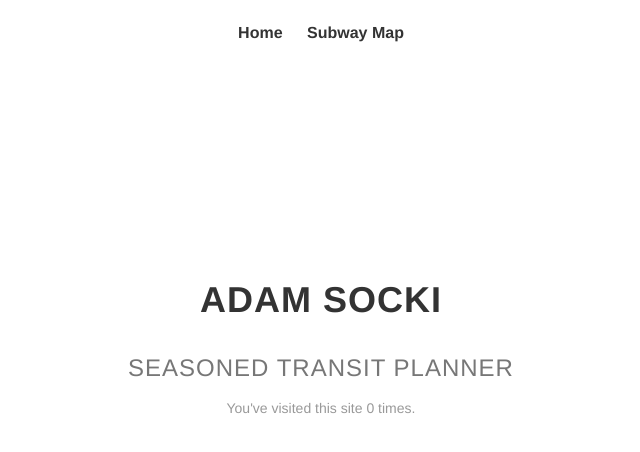
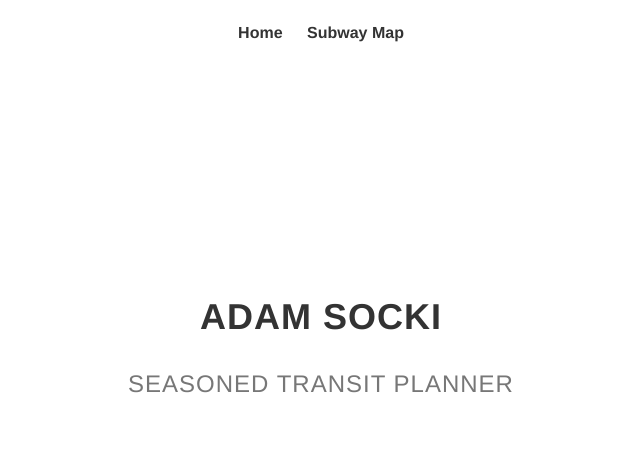
Before and after one commit to adamsocki/sockiDevPage, a plain HTML site: page public/index.html in a window 1280 px wide. Shown: the whole page, without its empty margins (319-959 px from the left). Drawn offline with Linux system fonts and the light colour scheme.

Commit message:
remove counter

```diff
--- a/public/index.html
+++ b/public/index.html
@@ -19,7 +19,7 @@
     <section class="welcome">
       <h1>Adam Socki</h1>
       <h2>Seasoned Transit Planner</h2>
-      <p class="counter">You've visited this site <span id="visitCount">0</span> times.</p>
+      <!-- <p class="counter">You've visited this site <span id="visitCount">0</span> times.</p> -->
     </section>
   </main>
   <script>
```
Also changed, not shown: 1 other file.
